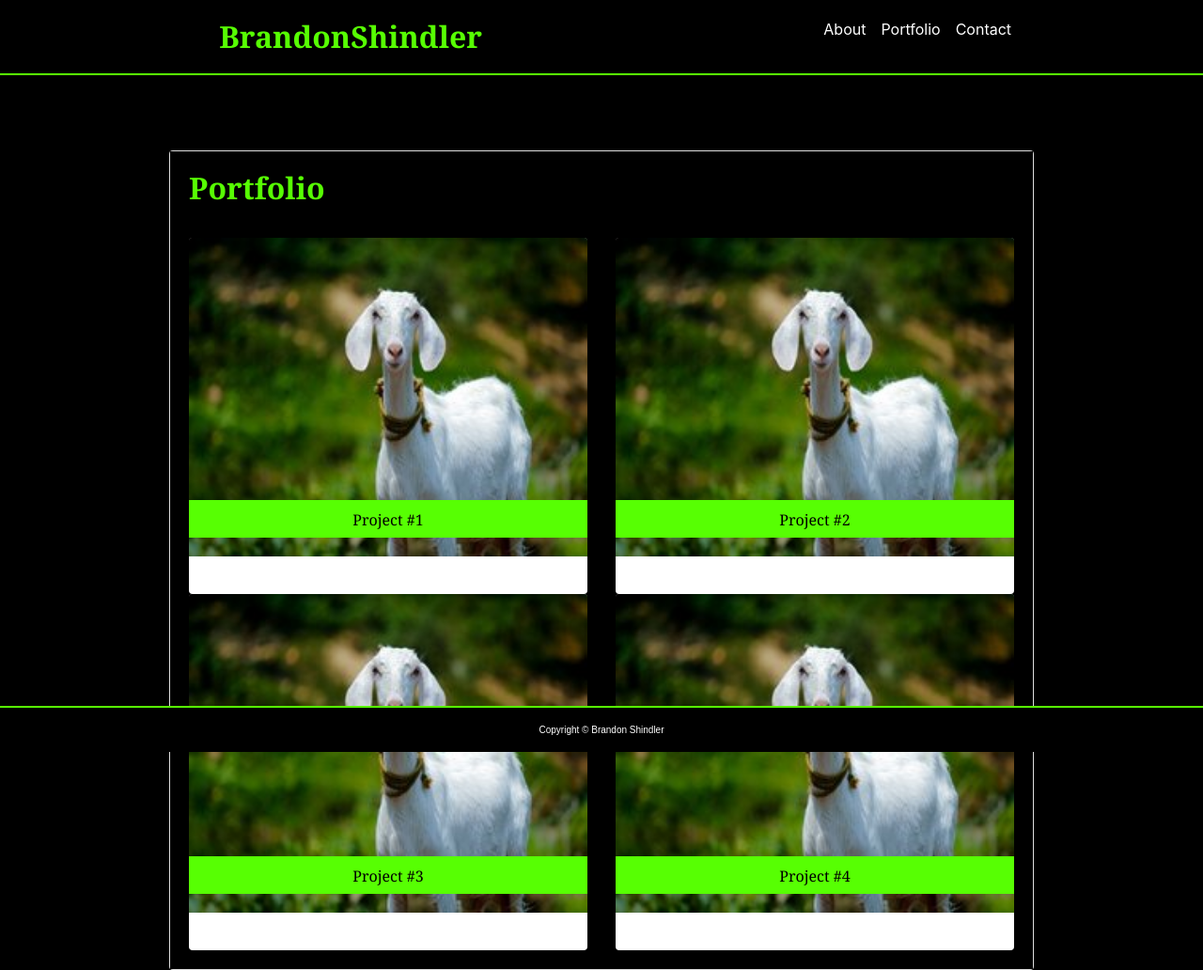
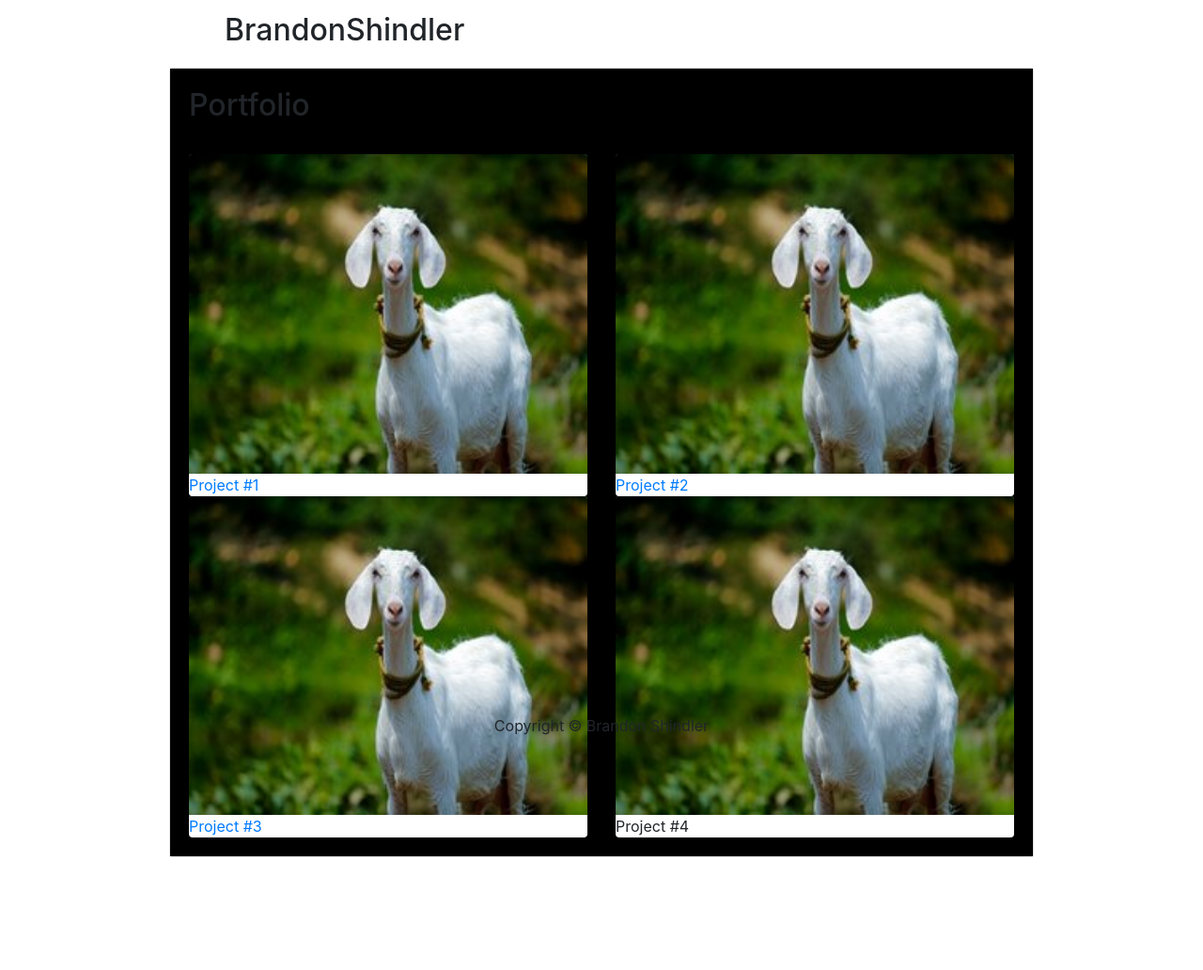
Before and after one commit to skateshindler/Homework2, a plain HTML site: page portfolio.html in a window 1280 px wide. Shown: the whole page at 94% size. After the commit the page ends 912 px from the top, so only its background shows below. Drawn offline with nearby package versions, Linux system fonts and the light colour scheme.

Commit message:
Add files via upload

```diff
--- a/assets/css/style.css
+++ b/assets/css/style.css
@@ -1,76 +1,58 @@
-body {
-    margin: 0;
-    background-color: #000000;
+.hero-body{
+    background-color: black;
 }
 
-.navbar {
-    background-color: #000000;
-    margin-bottom: 80px;
-    padding: 0px;
-    border-bottom: 2.5px solid #57FF03;
+/* .navbar-menu {
+    background-color: black;
+} */
+
+.navbar.is-link {
+    background-color: black;
 }
 
-h2{
-    margin: 0;
-    font-family: 'Georgia', Times, 'Times New Roman', serif;
-    font-weight: bold;
-
-
+.buttons-has.addons{
+    background-color: black;
 }
 
-h2#head{
-    padding: 20px ;
-    float: left;
-    display: inline-block;
-    background-color: #000000;
-    color: #57FF03;
+.has-same-height .card {
+    height: 320px;
+    overflow: hidden;
   }
 
-h2.title{
-    color: #57FF03;
+  .card-content h3 {
+    text-align: center;
   }
 
-
-.container{
-    margin-bottom: 100px;
-    font-family: 'Arial', 'Helvetica Neue', Helvetica, sans-serif;
-    color: #57FF03;
-    line-height: 2;
+  .table-profile td,
+  th {
+    border: none !important;
   }
 
-
-img.photo {
-    margin: 10px;
-    border-radius: 5px;
-    width: 150px;
-    height: 150px;
-    float: left;
+  .table-profile td:first-of-type {
+    font-weight: bold;
   }
 
-div.stripe{
-    height: 40px;
-    position: relative;
-    bottom: 60px;
-    padding-top: 5px;
-    z-index: 1;
-    font-family: 'Georgia', Times, 'Times New Roman', serif;
-    font-size: 16px;
-    text-align: center;
-    background-color: #57FF03;
-    color: #000000;
+  .skills-content .media {
+    margin: 0 !important;
+    padding: 4px !important;
+    border: 0 !important;
   }
 
-button {
-    padding: 10px;
-    font-family: 'Arial', 'Helvetica Neue', Helvetica, sans-serif;
-    font-size: 16px;
-    color: #57FF03;
+  .skills-content .progress {
+    height: 4px !important;
   }
 
-.page-footer{
-    background-color: #000000;
-    border-top: 2.5px solid #57FF03;
-    font-family: 'Arial', 'Helvetica Neue', Helvetica, sans-serif;
-    font-size: 10px;
-    color: #ffffff;
+  .custom-tags {
+    text-align: center !important;
+    display: block;
   }
+
+  .portfolio-container .card {
+    margin-bottom: 2em;
+  }
+
+  .section-heading {
+    text-align: center;
+    margin-top: 1em;
+    margin-bottom: 6em;
+  }
```
Lines whose indentation alone changed are shown as unchanged.
